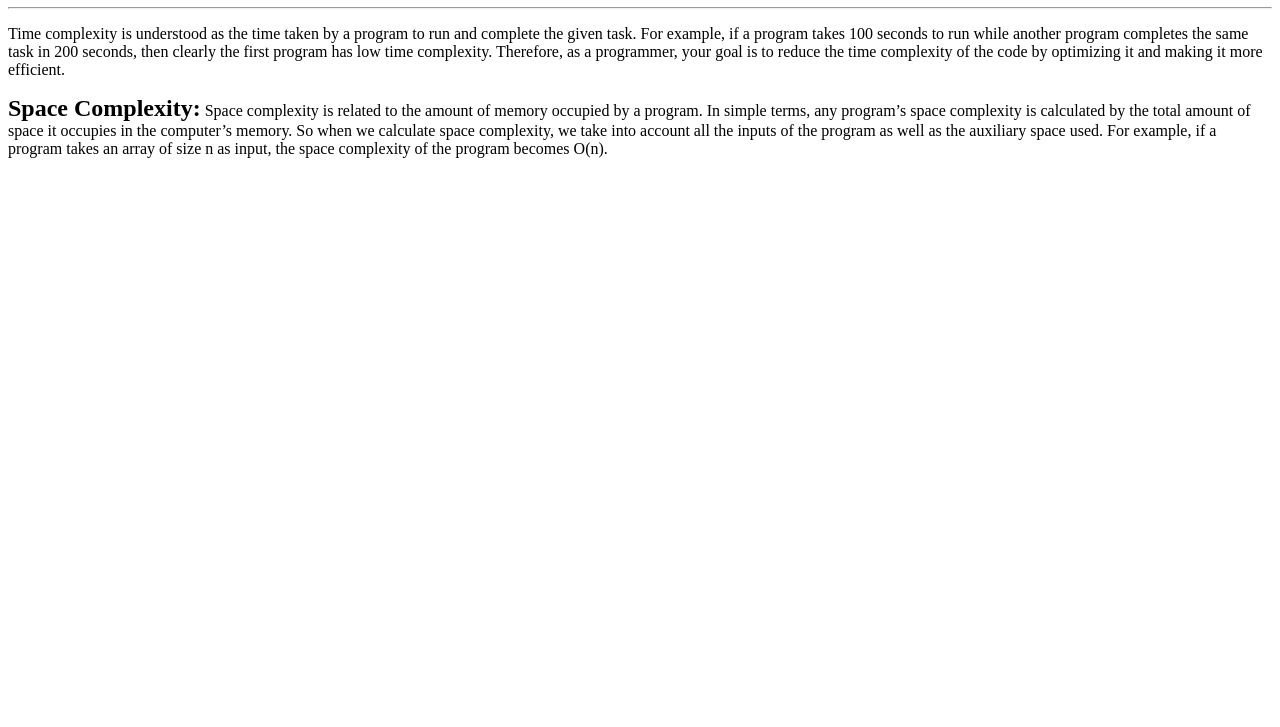
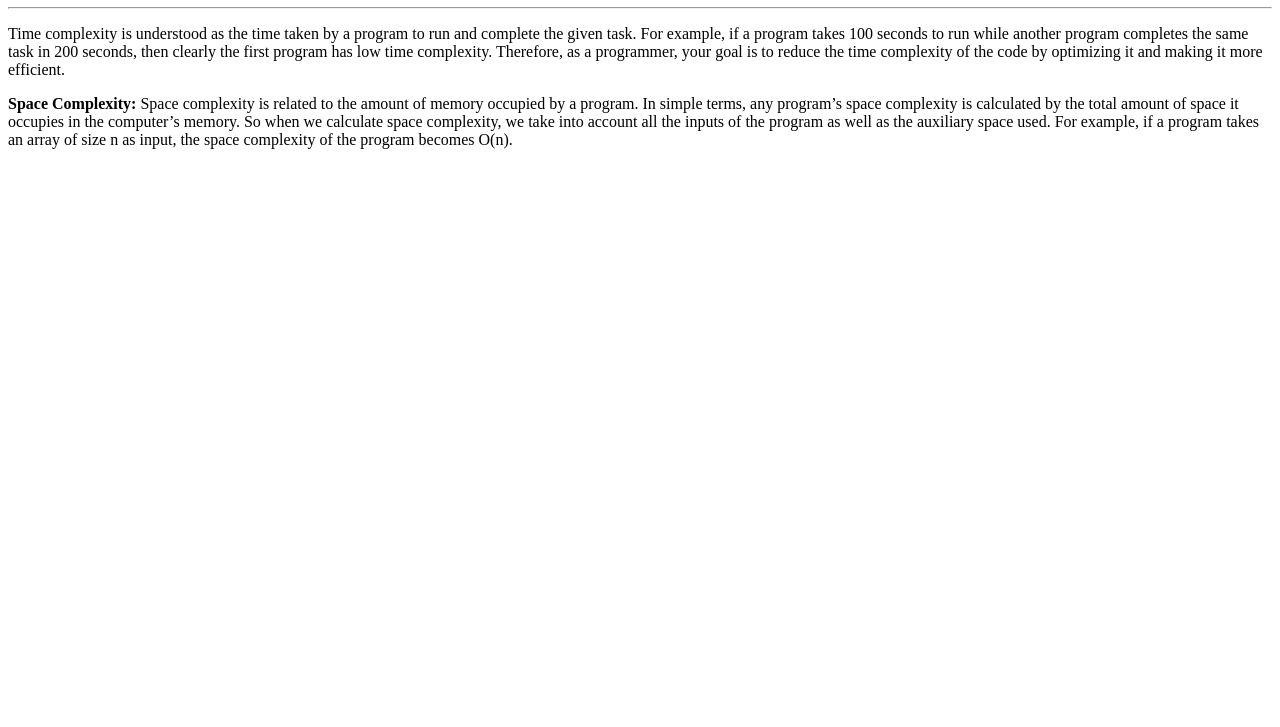
Before and after one commit to acciojob/time-and-space-complexity-rajeevjillella, a website: page main.html in a window 1280 px wide. Shown: the part 73-800 px from the top of the page. Drawn offline with Linux system fonts and the light colour scheme.

Commit message:
created a submission

```diff
--- a/main.html
+++ b/main.html
@@ -15,7 +15,7 @@
     </p>
 
 
-    <p><h2>Space Complexity:</h2> Space complexity is related to the amount of memory occupied by a program. In simple terms, any program’s space complexity is calculated by the total amount of space it occupies in the computer’s memory. So when we calculate space complexity, we take into account all the inputs of the program as well as the auxiliary space used. For example, if a program takes an array of size n as input, the space complexity of the program becomes O(n).
+    <p><b>Space Complexity:</b> Space complexity is related to the amount of memory occupied by a program. In simple terms, any program’s space complexity is calculated by the total amount of space it occupies in the computer’s memory. So when we calculate space complexity, we take into account all the inputs of the program as well as the auxiliary space used. For example, if a program takes an array of size n as input, the space complexity of the program becomes O(n).
     </p>
 
     <script type="text/javascript" src="./script.js">
--- a/styles.css
+++ b/styles.css
@@ -1,4 +1 @@
 /*  your css code here. If applicable */
-h2{
-	display:inline;
-}
```
